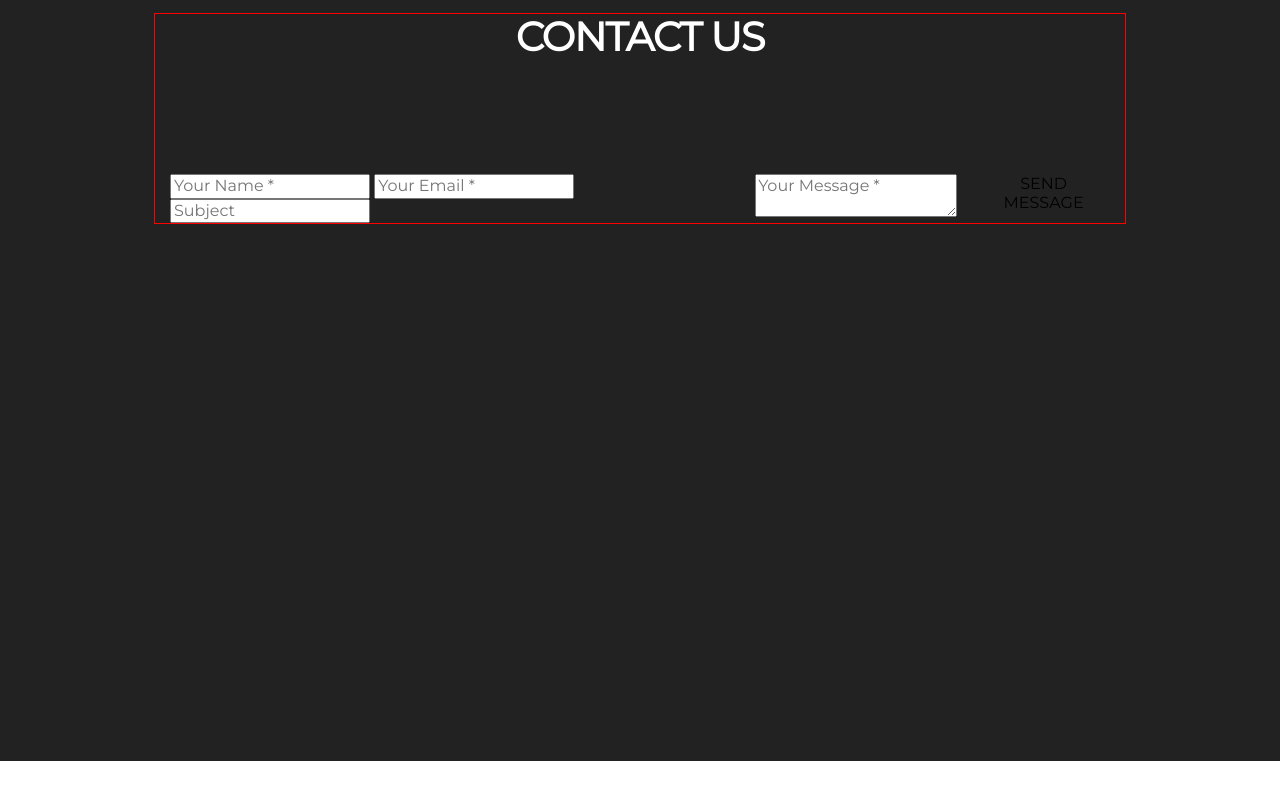
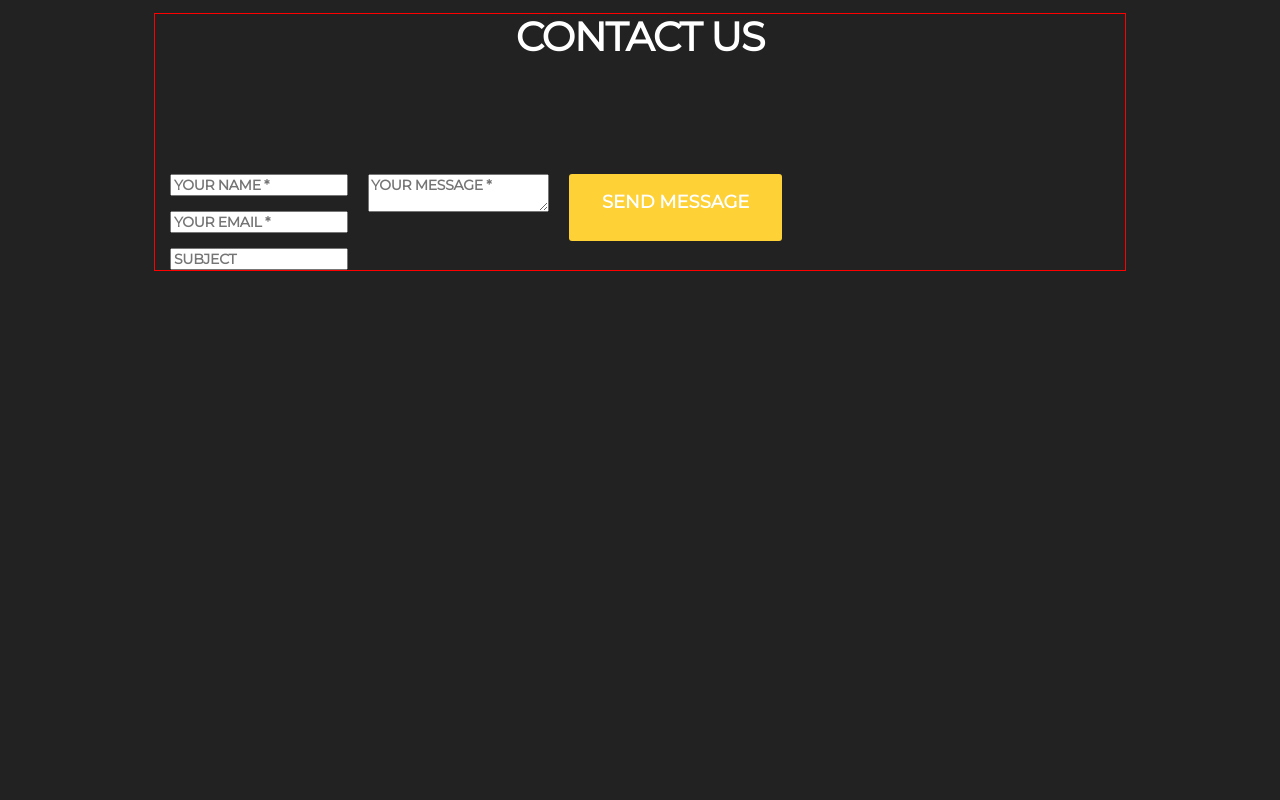
Before and after one commit to Wowa3366-stack/Golden, a plain HTML site: page index.html in a window 1280 px wide. Shown: the part 789-1589 px from the top of the page. Before the commit the page ends 1550 px from the top, so only its background shows below. Drawn offline with nearby package versions, Linux system fonts and the light colour scheme.

Commit message:
Update styles.css

```diff
--- a/styles.css
+++ b/styles.css
@@ -1,18 +1,18 @@
-:root{
+:root {
   --text-color: #777777;
---secondary-text-color: #BBBBBB;
---nav-list-color: #FED136;
---alert-text-color: #FFFFFF;
+  --secondary-text-color: #bbbbbb;
+  --nav-list-color: #fed136;
+  --alert-text-color: #ffffff;
   --background-color: #222222;
---axent-color: #CCCCCC;
+  --axent-color: #cccccc;
   --font-family: "Montserrat", sans-serif;
   --second-family: "RobotoSlab", sans-serif;
 }
-body{
+body {
   font-family: var(--font-family);
   background-color: var(--alert-text-color);
 }
-.container{
+.container {
   width: 970px;
   padding: 0 15px;
   margin: 0 auto;
@@ -22,23 +22,22 @@ margin-left: auto;
 margin-right: auto; */
   outline: 1px solid red;
 }
-.header{
+.header {
   padding-top: 40px;
 }
-img{
+img {
   display: flex;
   justify-content: space-between;
   align-items: center;
 }
-.header_nav{
+.header_nav {
   display: flex;
-
 }
-.header_nav_list{
+.header_nav_list {
   display: flex;
   gap: 20px;
 }
-.header_item{
+.header_item {
   font-family: var(--font-family);
   font-weight: 400;
   font-size: 14px;
@@ -46,11 +45,11 @@ line-height: 293%;
   text-transform: uppercase;
   color: #fed136;
 }
-.service{
+.service {
   padding-top: 109px;
   padding-bottom: 119px;
 }
-.section_title{
+.section_title {
   font-family: var(--font-family);
   font-weight: 700;
   font-size: 40px;
@@ -61,33 +60,33 @@ text-align: center;
   color: #222;
   margin-bottom: 87px;
 }
-.service_list{
+.service_list {
   display: flex;
   justify-content: space-between;
 }
-.service_item{
+.service_item {
   display: flex;
   flex-direction: column;
   align-items: center;
 }
-.service_item::before{
+.service_item::before {
   display: block;
-content:"";
+  content: "";
   width: 80px;
   height: 80px;
   background-repeat: no-repeat;
   background-position: center;
 }
-.service_item:nth-child(1)::before{
+.service_item:nth-child(1)::before {
   background-image: url("./images/Group_1.svg");
 }
-.service_item:nth-child(2)::before{
+.service_item:nth-child(2)::before {
   background-image: url("./images/Group_2.svg");
 }
-.service_item:nth-child(3)::before{
+.service_item:nth-child(3)::before {
   background-image: url("./images/Group_3.svg");
 }
-.service_title{
+.service_title {
   font-family: var(--font-family);
   font-weight: 700;
   font-size: 18px;
@@ -95,19 +94,19 @@ line-height: 417%;
   letter-spacing: -0.02em;
   color: #222;
 }
-.service_description{
+.service_description {
   font-family: var(--second-family);
   font-weight: 400;
   font-size: 14px;
   letter-spacing: -0.02em;
   color: #777;
 }
-.footer{
+.footer {
   padding-top: 92px;
   padding-bottom: 538px;
   background-color: var(--background-color);
 }
-.footer_title{
+.footer_title {
   font-family: var(--font-family);
   font-weight: 700;
   font-size: 40px;
@@ -121,3 +120,46 @@ padding-bottom: 114px;
   display: flex;
   gap: 20px;
 }
+.form_left,
+.form_right {
+  display: flex;
+  flex-direction: column;
+  gap: 15px;
+}
+.footer_input {
+  font-family: var(--font-family);
+  font-weight: 700;
+  font-size: 14px;
+  letter-spacing: -0.02em;
+  text-transform: uppercase;
+  color: #bbb;
+  outline: none;
+}
+.textarea{
+font-family: var(--font-family);
+font-weight: 700;
+font-size: 14px;
+letter-spacing: -0.02em;
+text-transform: uppercase;
+color: #bbb;
+}
+.footer_button {
+  font-family: var(--font-family);
+  font-weight: 700;
+  font-size: 18px;
+  text-transform: uppercase;
+  text-align: center;
+  color: #fff;
+  background-color: #fed136;
+  padding-top: 18px;
+  padding-bottom: 28px;
+  padding-left: 33px;
+  padding-right: 33px;
+  border: none;
+  border-radius: 3px;
+
+}
+.footer_button:hover{
+background-color: #c09701;
+color: #bdbcbc;
+}
```
Lines whose indentation alone changed are shown as unchanged.
